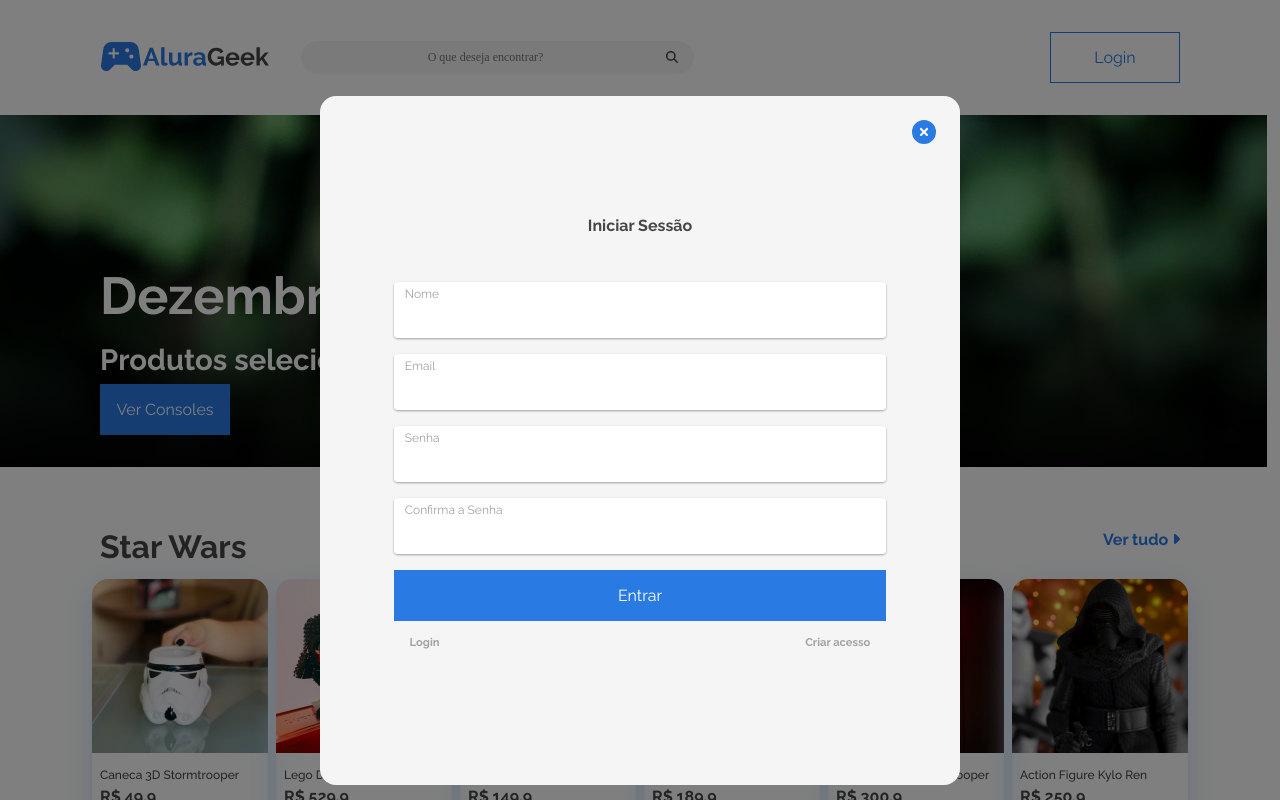
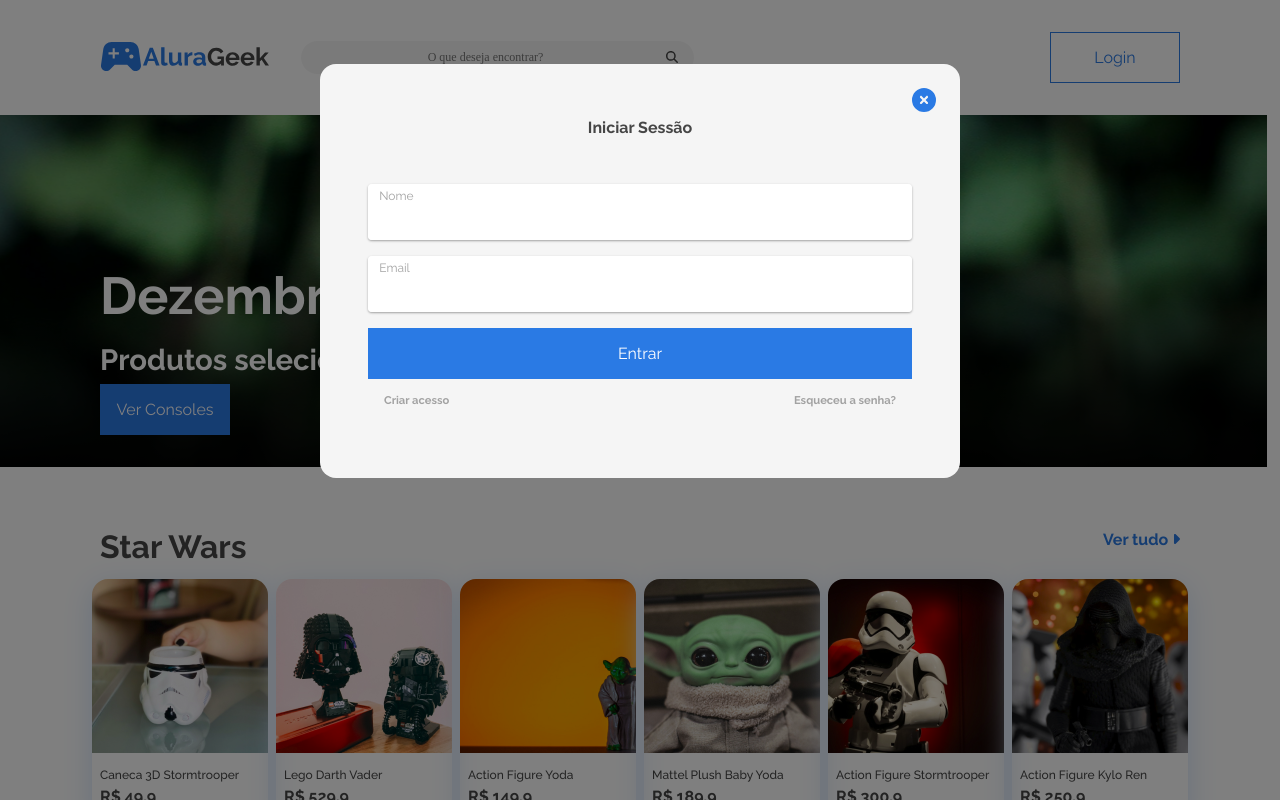
Before and after one commit to AlanMotaLira/aluraGeek, a Vue app in the folder alura-geek/: page /#/ in a window 1280 px wide. Both pictures are taken after a click on the button "Login". Shown: the top 800 px of the page. Built offline with nearby package versions, Linux system fonts and the light colour scheme.

Commit message:
finalizado o modelo de acesso, criação e recuperação do login

```diff
--- a/alura-geek/src/components/formularioLogin.vue
+++ b/alura-geek/src/components/formularioLogin.vue
@@ -1,16 +1,22 @@
 <template>
   <section class="login">
-    <h3 class="login__titulo">Iniciar Sessão</h3>
+    <h3 class="login__titulo">
+      {{ titulos[selecionaveis.findIndex(i=> i === selecionado)] }}
+    </h3>
     <form action="">
       <InputModelo
-        v-for="login in logins"
-        :key="login.chave"
-        :chave="login.chave"
-        :rotulo="login.rotulo"
-        :tipo="login.tipo"
+        v-for="grupo in grupoInputs()"
+        :key="grupo.chave"
+        :chave="grupo.chave"
+        :rotulo="grupo.rotulo"
+        :tipo="grupo.tipo"
       />
-      <BotaoModelo modelo="modelo-3" rotulo="Entrar" />
+      <BotaoModelo
+        modelo="modelo-3"
+        :rotulo="rotuloBotao[selecionaveis.findIndex(i=> i === selecionado)]"
+      />
     </form>
+
     <nav class="login__opcoes">
       <a
         v-for="selecionavel in selecionaveis"
@@ -34,15 +40,33 @@
   },
   data() {
     return {
-      selecionado: "Esqueceu a senha?",
+      selecionado: "Login",
       selecionaveis: ["Login", "Criar acesso", "Esqueceu a senha?"],
-      logins: [
+      titulos: [
+        "Iniciar Sessão",
+        "Criar Novo Login",
+        "Informe o seu email para a recuperação da senha",
+      ],
+      rotuloBotao:["Entrar","Enviar","Verificar"],
+      inputs: [
         { chave: "nome", rotulo: "Nome", tipo: "string" },
         { chave: "email", rotulo: "Email", tipo: "email" },
         { chave: "senha", rotulo: "Senha", tipo: "password" },
         { chave: "conf-senha", rotulo: "Confirma a Senha", tipo: "password" },
       ],
     };
+  },
+  methods: {
+    grupoInputs() {
+      if (this.selecionado === "Login") {
+        return this.inputs.slice(0, 2);
+      }
+      if (this.selecionado === "Esqueceu a senha?") {
+        return this.inputs.slice(1, 2);
+      } else {
+        return this.inputs;
+      }
+    },
   },
 };
 </script>
@@ -52,7 +76,7 @@
   font-family: "Raleway";
   flex-direction: column;
   justify-content: center;
-  padding: 6rem 3rem;
+  padding: 3.5rem 3rem;
   text-align: center;
   vertical-align: middle;
 }
--- a/alura-geek/src/components/modalPadrao.vue
+++ b/alura-geek/src/components/modalPadrao.vue
@@ -40,8 +40,7 @@
   border-radius: 1rem;
   flex-direction: column;
   height: auto;
-  margin:6rem auto;
-  padding: 2%;
+  margin:4rem auto;
   position: relative;
   width: 90vw;
   z-index: 9999;
```
